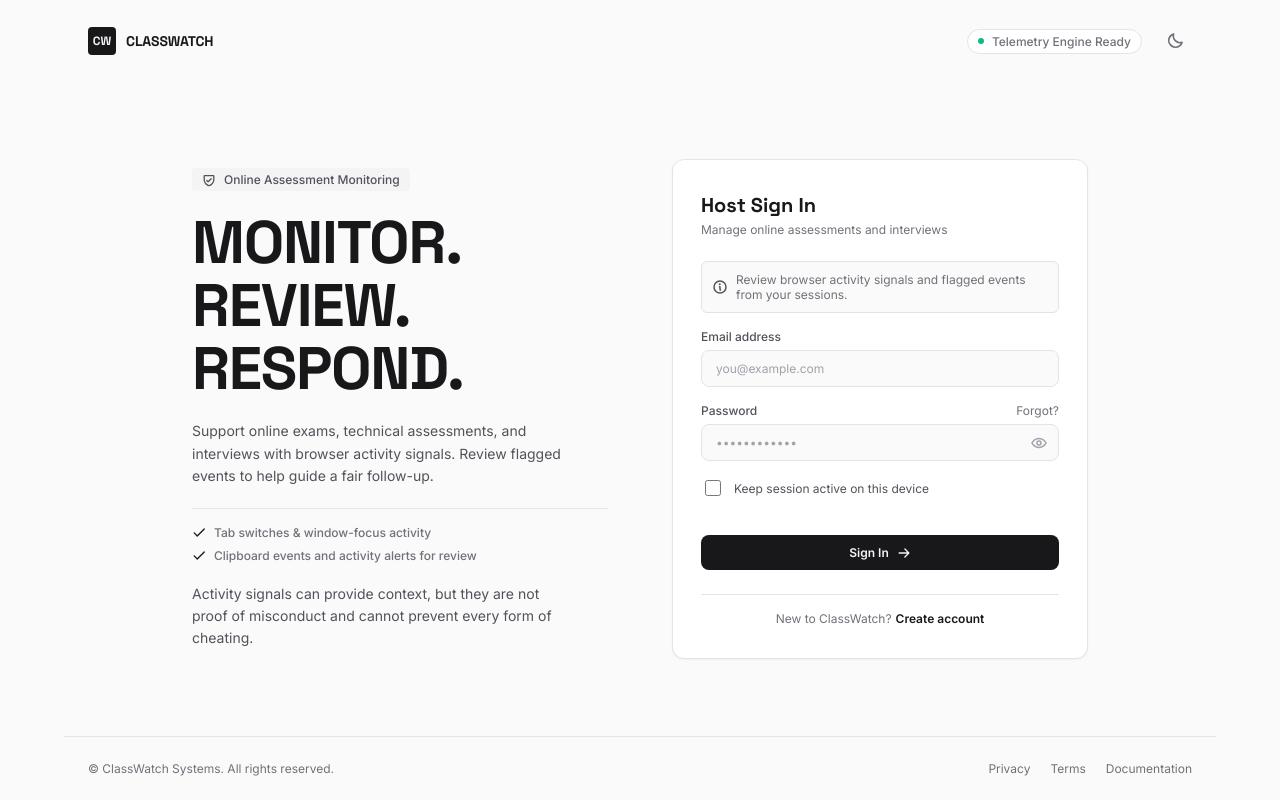
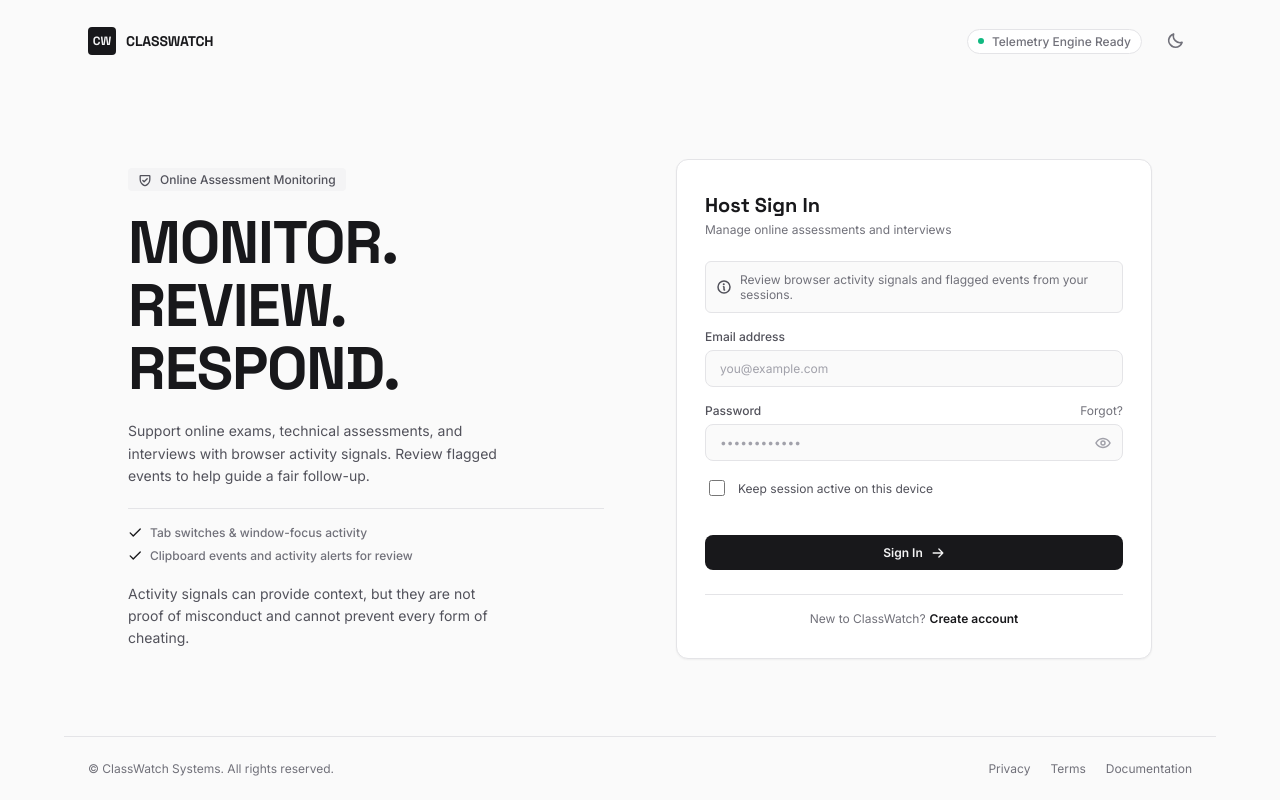
Before and after one commit to jamesCarl1204/Class_Watch, a React (Vite) app: page /login in a window 1280 px wide. Built offline with nearby package versions, Linux system fonts and the light colour scheme; no server answers.

Commit message:
Adjust auth layout spacing

```diff
--- a/src/layouts/AuthLayout.module.css
+++ b/src/layouts/AuthLayout.module.css
@@ -18,7 +18,7 @@
 
 .grid {
   width: 100%;
-  max-width: 896px;
+  max-width: 1024px;
   display: grid;
   grid-template-columns: 1fr;
   gap: 48px;
@@ -28,7 +28,7 @@
 @media (min-width: 768px) {
   .grid {
     grid-template-columns: 1fr 1fr;
-    gap: 64px;
+    gap: 72px;
   }
 }
 
```
